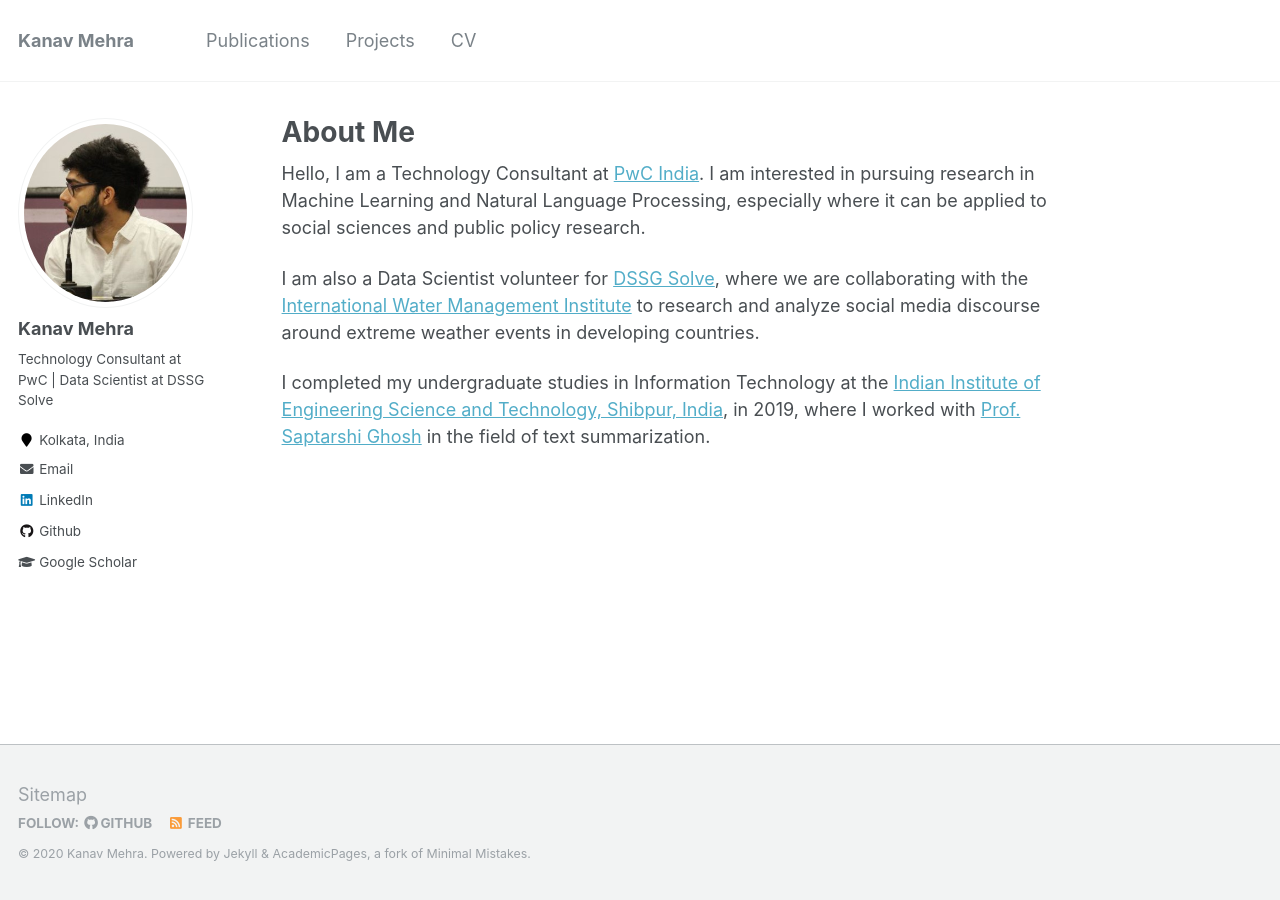
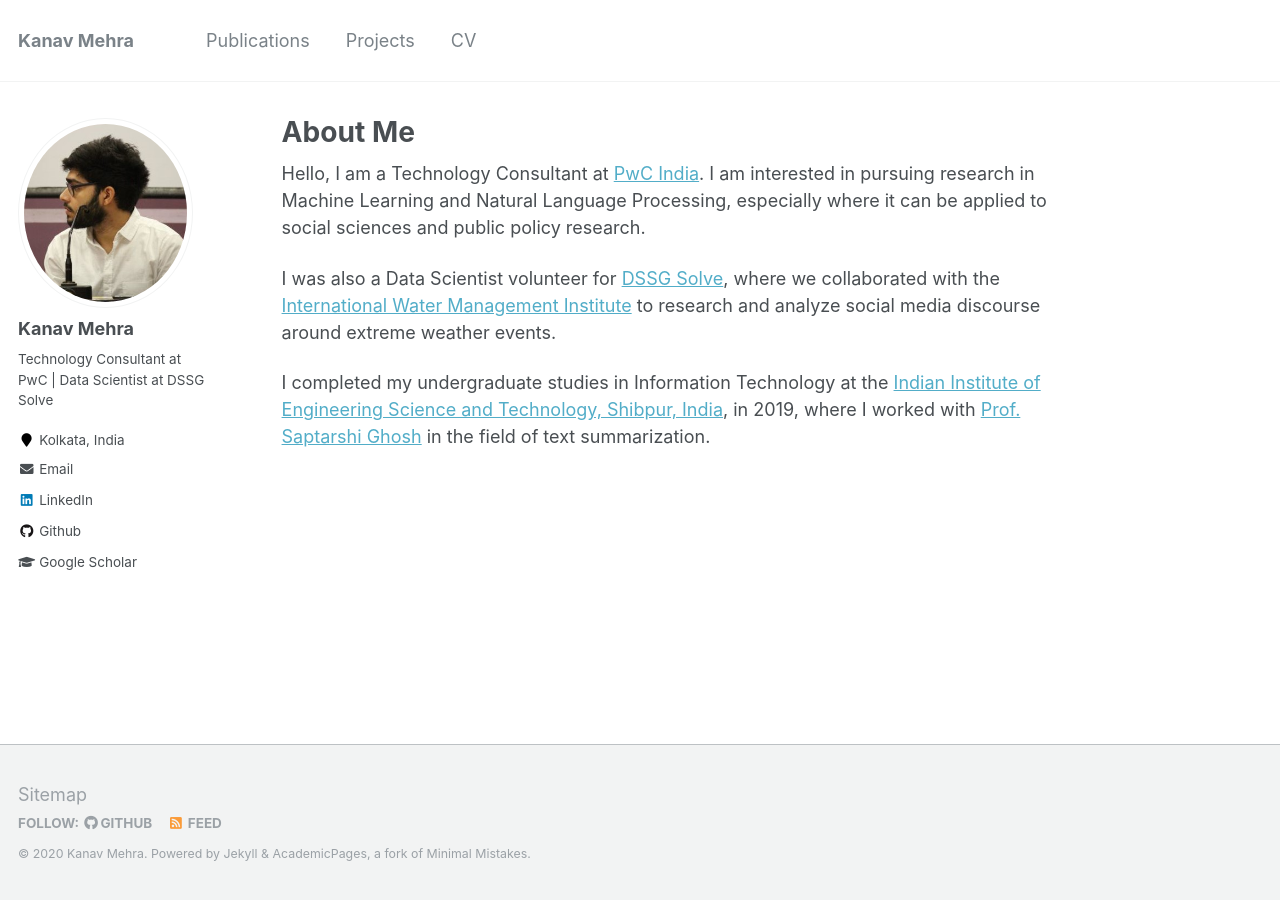
Before and after one commit to kanav-mehra/kanav-mehra.github.io, a Jekyll site: the page built from _pages/about.md, in a window 1280 px wide. Built offline with Jekyll 4.4.1, drawn with Linux system fonts in a browser that asks for light colours.

Commit message:
Multiple changes

```diff
--- a/_pages/about.md
+++ b/_pages/about.md
@@ -10,6 +10,6 @@ redirect_from:
 
 Hello, I am a Technology Consultant at [PwC India](https://www.pwc.in/). I am interested in pursuing research in Machine Learning and Natural Language Processing, especially where it can be applied to social sciences and public policy research.
 
-I am also a Data Scientist volunteer for [DSSG Solve](https://solveforgood.org/), where we are collaborating with the [International Water Management Institute](https://www.iwmi.cgiar.org/) to research and analyze social media discourse around extreme weather events in developing countries.
+I was also a Data Scientist volunteer for [DSSG Solve](https://solveforgood.org/), where we collaborated with the [International Water Management Institute](https://www.iwmi.cgiar.org/) to research and analyze social media discourse around extreme weather events.
 
 I completed my undergraduate studies in Information Technology at the [Indian Institute of Engineering Science and Technology, Shibpur, India](https://www.iiests.ac.in/), in 2019, where I worked with [Prof. Saptarshi Ghosh](https://sites.google.com/site/saptarshighosh/) in the field of text summarization.
```
Also changed, not shown: _projects/Amphan.md (+1 -0 lines).
